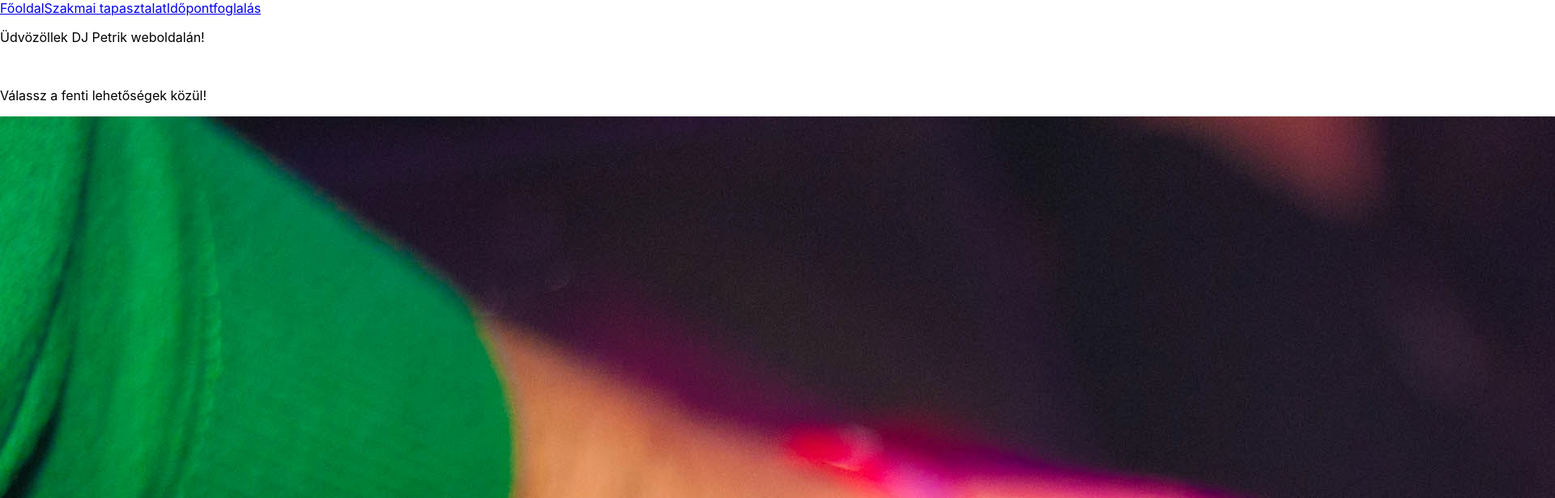
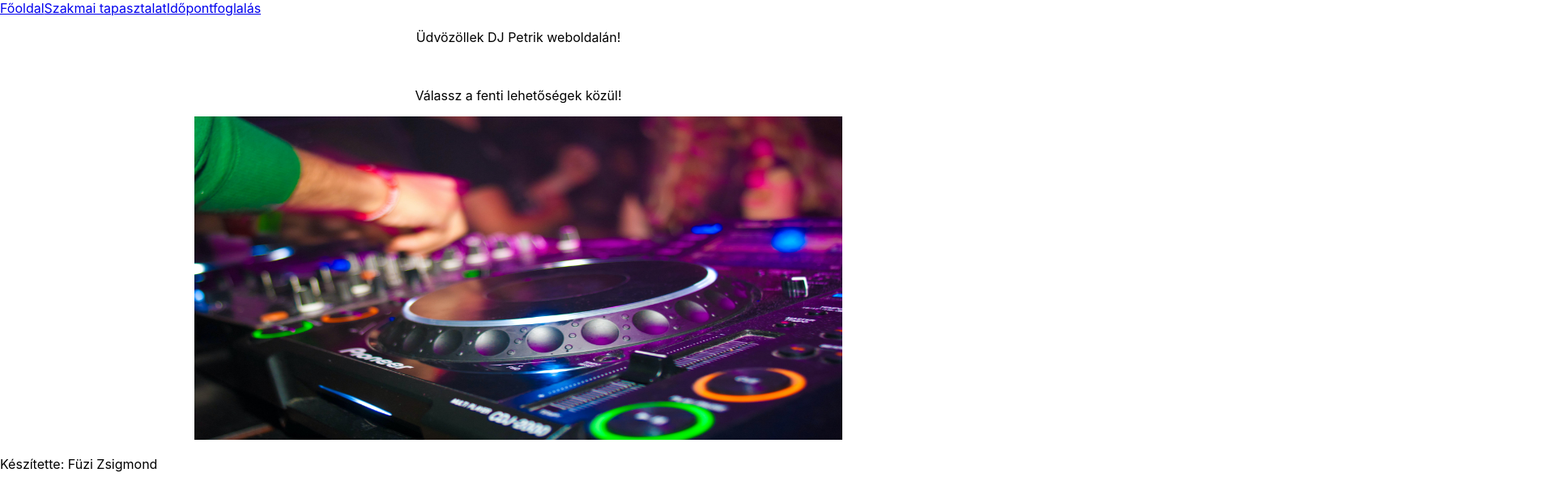
Before and after one commit to FZsiga02/react-komponens-szamonkeres, a React (Create React App) app: page / in a window 1280 px wide. Shown: the top 616 px of the page at 81% size, 1920 px wide, since content can reach past the window. Built offline with nearby package versions, Linux system fonts and the light colour scheme.

Commit message:
Css formázások

```diff
--- a/src/App.css
+++ b/src/App.css
@@ -36,3 +36,18 @@
     transform: rotate(360deg);
   }
 }
+
+#dj {
+  width: 800px;
+  height: 400px;
+}
+
+#mainDiv {
+  text-align: center;
+}
+
+#petrik {
+  float: right;
+  width: 300px;
+  height: 300px;
+}
--- a/src/components/Experience.tsx
+++ b/src/components/Experience.tsx
@@ -4,7 +4,7 @@ import petrik from '../petrik.jpg'
 export default class Experience extends Component {
     render() {
         return <div>
-            <img src={petrik} alt="petrik" />
+            <img src={petrik} alt="petrik" id="petrik"/>
             <h4>Pro-bono bulik</h4>
             <ul>
                 <li>Csibeavató, 2021.08.31</li>
--- a/src/components/Main.tsx
+++ b/src/components/Main.tsx
@@ -4,11 +4,11 @@ import dj from '../dj.jpg'
 export default class Main extends Component {
 
     render() {
-        return <div>
+        return <div id="mainDiv">
             <p>Üdvözöllek DJ Petrik weboldalán!</p>
             <br />
             <p>Válassz a fenti lehetőségek közül!</p>
-            <img src={dj} alt="dj" />
+            <img src={dj} alt="dj" id="dj"/>
         </div>
     }
 
```
